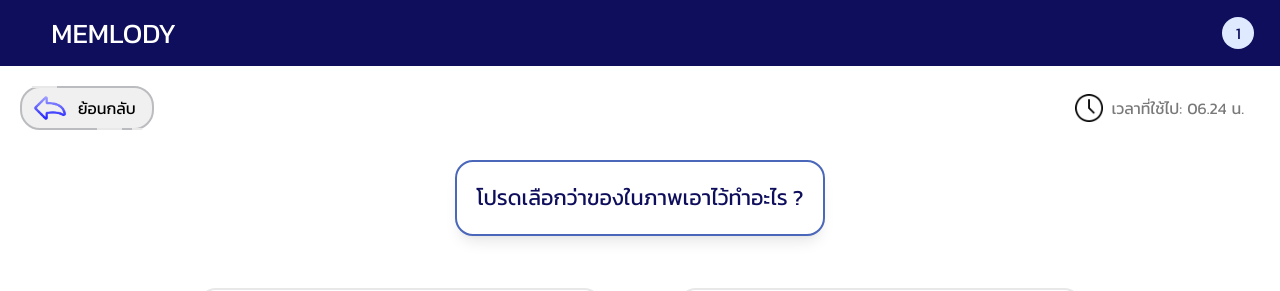
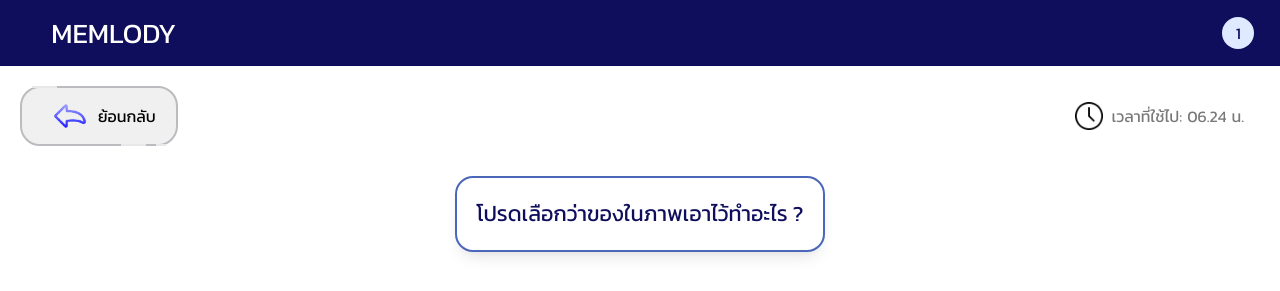
Before and after one commit to polymercatzz/memlody, a FastAPI app: page /home/game_pic/todo_mode/1 in a window 1280 px wide. Shown: the top 291 px of the page. Run offline with FastAPI, Linux system fonts and the light colour scheme; style sheets or scripts are compiled from the project's sources.

Commit message:
แก้ปุ่มย้อนกลับ

```diff
--- a/templates/choosepic.html
+++ b/templates/choosepic.html
@@ -17,7 +17,7 @@
         border-radius: 20px;
         font-size: 2vh;
         /* margin: 20px 0 0 20px; */
-        padding-right: 2vh;
+        padding: 8px 20px;
         color: #fff;
         border: 2px solid #BBBCBF;
         background-color: #F0F0F0;
--- a/templates/choosepic_admin.html
+++ b/templates/choosepic_admin.html
@@ -16,7 +16,7 @@
         border-radius: 20px;
         font-size: 2vh;
         /* margin: 20px 0 0 20px; */
-        padding-right: 2vh;
+        padding: 8px 20px;
         color: #fff;
         border: 2px solid #BBBCBF;
         background-color: #F0F0F0;
--- a/templates/event_order.html
+++ b/templates/event_order.html
@@ -17,7 +17,7 @@
         border-radius: 20px;
         font-size: 2vh;
         /* margin: 20px 0 0 20px; */
-        padding-right: 2vh;
+        padding: 8px 20px;
         color: #fff;
         border: 2px solid #BBBCBF;
         background-color: #F0F0F0;
--- a/templates/event_order_addmin.html
+++ b/templates/event_order_addmin.html
@@ -16,7 +16,7 @@
         border-radius: 20px;
         font-size: 2vh;
         /* margin: 20px 0 0 20px; */
-        padding-right: 2vh;
+        padding: 8px 20px;
         color: #fff;
         border: 2px solid #BBBCBF;
         background-color: #F0F0F0;
--- a/templates/voicepic.html
+++ b/templates/voicepic.html
@@ -17,7 +17,7 @@
         border-radius: 20px;
         font-size: 2vh;
         /* margin: 20px 0 0 20px; */
-        padding-right: 2vh;
+        padding: 8px 20px;
         color: #fff;
         border: 2px solid #BBBCBF;
         background-color: #F0F0F0;
--- a/templates/voicepic_addmin.html
+++ b/templates/voicepic_addmin.html
@@ -19,7 +19,7 @@
         border-radius: 20px;
         font-size: 2vh;
         /* margin: 20px 0 0 20px; */
-        padding-right: 2vh;
+        padding: 8px 20px;
         color: #fff;
         border: 2px solid #BBBCBF;
         background-color: #F0F0F0;
```
